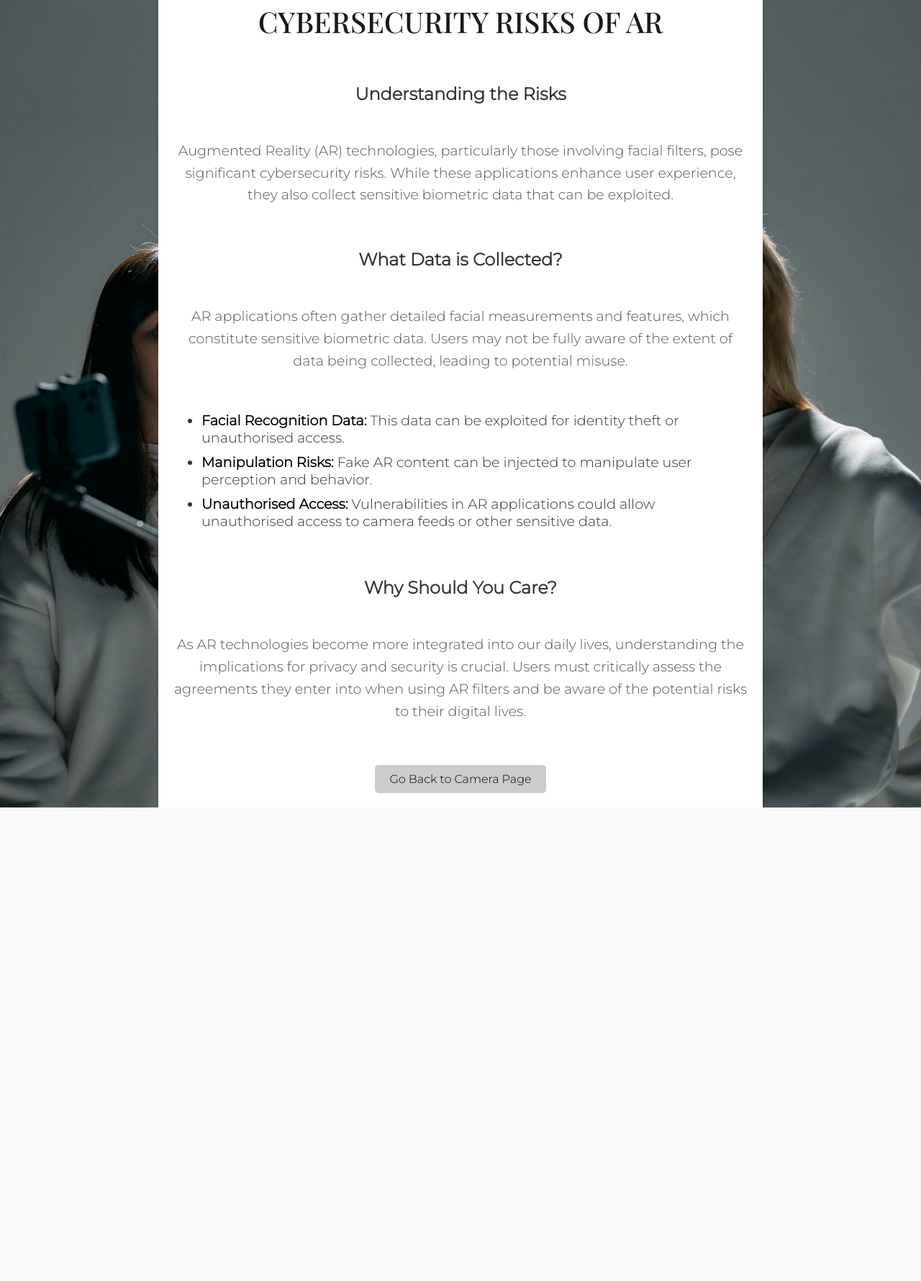
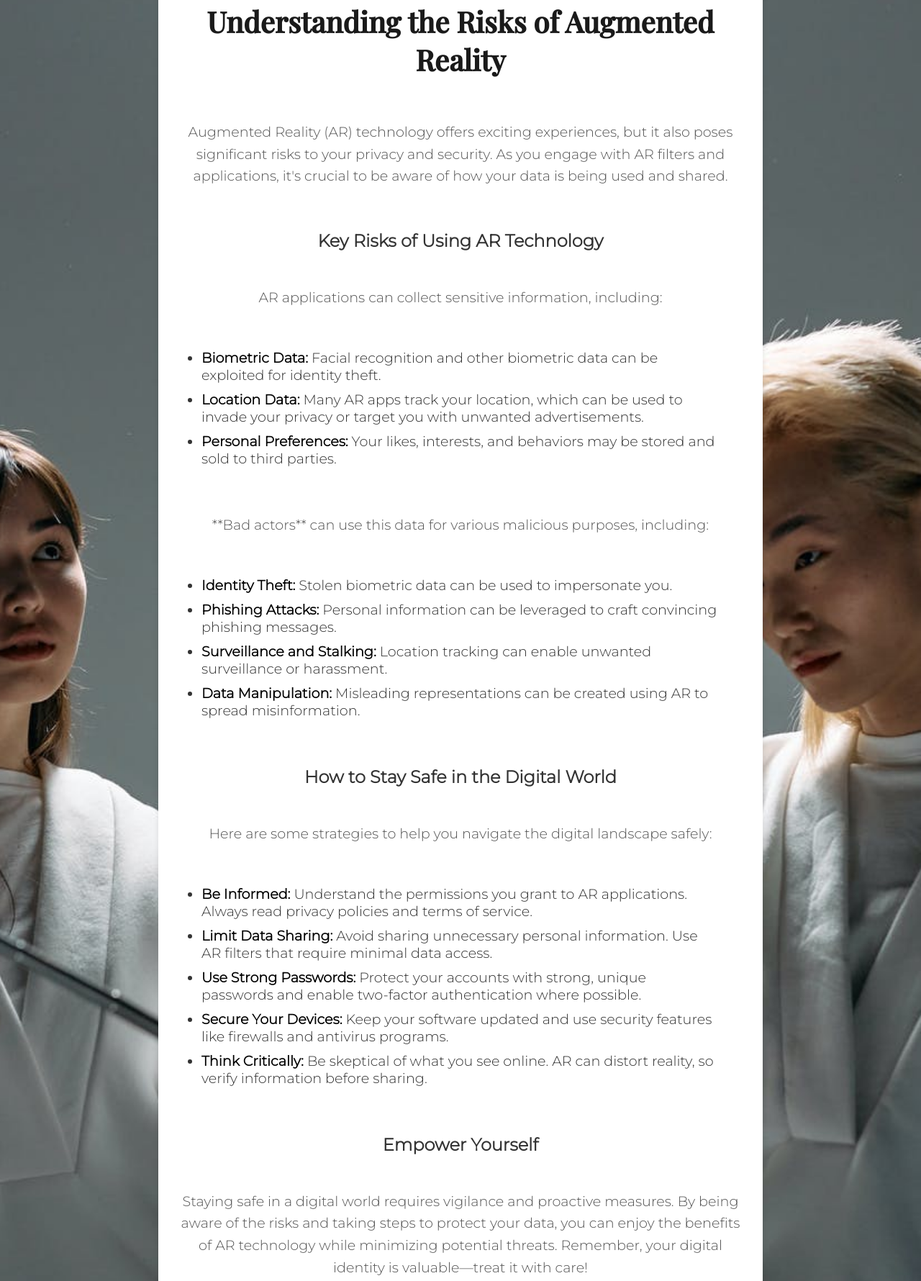
Before and after one commit to elangi/F3, a plain HTML site: page answer.html in a window 1280 px wide. Shown: the part 44-1824 px from the top of the page at 72% size. Before the commit the page ends 1166 px from the top, so only its background shows below. Drawn offline with nearby package versions, Linux system fonts and the light colour scheme.

Commit message:
edit answer

```diff
--- a/answer.html
+++ b/answer.html
@@ -22,48 +22,93 @@
     "
   >
     <div class="container">
-      <h1>CYBERSECURITY RISKS OF AR</h1>
-
-      <h2>Understanding the Risks</h2>
+      <h1><strong>Understanding the Risks of Augmented Reality</strong></h1>
       <p>
-        Augmented Reality (AR) technologies, particularly those involving facial
-        filters, pose significant cybersecurity risks. While these applications
-        enhance user experience, they also collect sensitive biometric data that
-        can be exploited.
+        Augmented Reality (AR) technology offers exciting experiences, but it
+        also poses significant risks to your privacy and security. As you engage
+        with AR filters and applications, it's crucial to be aware of how your
+        data is being used and shared.
       </p>
 
-      <h2>What Data is Collected?</h2>
-      <p>
-        AR applications often gather detailed facial measurements and features,
-        which constitute sensitive biometric data. Users may not be fully aware
-        of the extent of data being collected, leading to potential misuse.
-      </p>
-
+      <h2><strong>Key Risks of Using AR Technology</strong></h2>
+      <p>AR applications can collect sensitive information, including:</p>
       <ul>
         <li>
-          <strong>Facial Recognition Data:</strong> This data can be exploited
-          for identity theft or unauthorised access.
+          <strong>Biometric Data:</strong> Facial recognition and other
+          biometric data can be exploited for identity theft.
         </li>
         <li>
-          <strong>Manipulation Risks:</strong> Fake AR content can be injected
-          to manipulate user perception and behavior.
+          <strong>Location Data:</strong> Many AR apps track your location,
+          which can be used to invade your privacy or target you with unwanted
+          advertisements.
         </li>
         <li>
-          <strong>Unauthorised Access:</strong> Vulnerabilities in AR
-          applications could allow unauthorised access to camera feeds or other
-          sensitive data.
+          <strong>Personal Preferences:</strong> Your likes, interests, and
+          behaviors may be stored and sold to third parties.
+        </li>
+      </ul>
+      <p>
+        **Bad actors** can use this data for various malicious purposes,
+        including:
+      </p>
+      <ul>
+        <li>
+          <strong>Identity Theft:</strong> Stolen biometric data can be used to
+          impersonate you.
+        </li>
+        <li>
+          <strong>Phishing Attacks:</strong> Personal information can be
+          leveraged to craft convincing phishing messages.
+        </li>
+        <li>
+          <strong>Surveillance and Stalking:</strong> Location tracking can
+          enable unwanted surveillance or harassment.
+        </li>
+        <li>
+          <strong>Data Manipulation:</strong> Misleading representations can be
+          created using AR to spread misinformation.
         </li>
       </ul>
 
-      <h2>Why Should You Care?</h2>
+      <h2><strong>How to Stay Safe in the Digital World</strong></h2>
       <p>
-        As AR technologies become more integrated into our daily lives,
-        understanding the implications for privacy and security is crucial.
-        Users must critically assess the agreements they enter into when using
-        AR filters and be aware of the potential risks to their digital lives.
+        Here are some strategies to help you navigate the digital landscape
+        safely:
+      </p>
+      <ul>
+        <li>
+          <strong>Be Informed:</strong> Understand the permissions you grant to
+          AR applications. Always read privacy policies and terms of service.
+        </li>
+        <li>
+          <strong>Limit Data Sharing:</strong> Avoid sharing unnecessary
+          personal information. Use AR filters that require minimal data access.
+        </li>
+        <li>
+          <strong>Use Strong Passwords:</strong> Protect your accounts with
+          strong, unique passwords and enable two-factor authentication where
+          possible.
+        </li>
+        <li>
+          <strong>Secure Your Devices:</strong> Keep your software updated and
+          use security features like firewalls and antivirus programs.
+        </li>
+        <li>
+          <strong>Think Critically:</strong> Be skeptical of what you see
+          online. AR can distort reality, so verify information before sharing.
+        </li>
+      </ul>
+
+      <h2><strong>Empower Yourself</strong></h2>
+      <p>
+        Staying safe in a digital world requires vigilance and proactive
+        measures. By being aware of the risks and taking steps to protect your
+        data, you can enjoy the benefits of AR technology while minimizing
+        potential threats. Remember, your digital identity is valuable—treat it
+        with care!
       </p>
 
-      <a href="index.html">Go Back to Camera Page</a>
+      <a href="index.html" class="nav-button">Back to AR Filter</a>
     </div>
   </body>
 </html>
```
